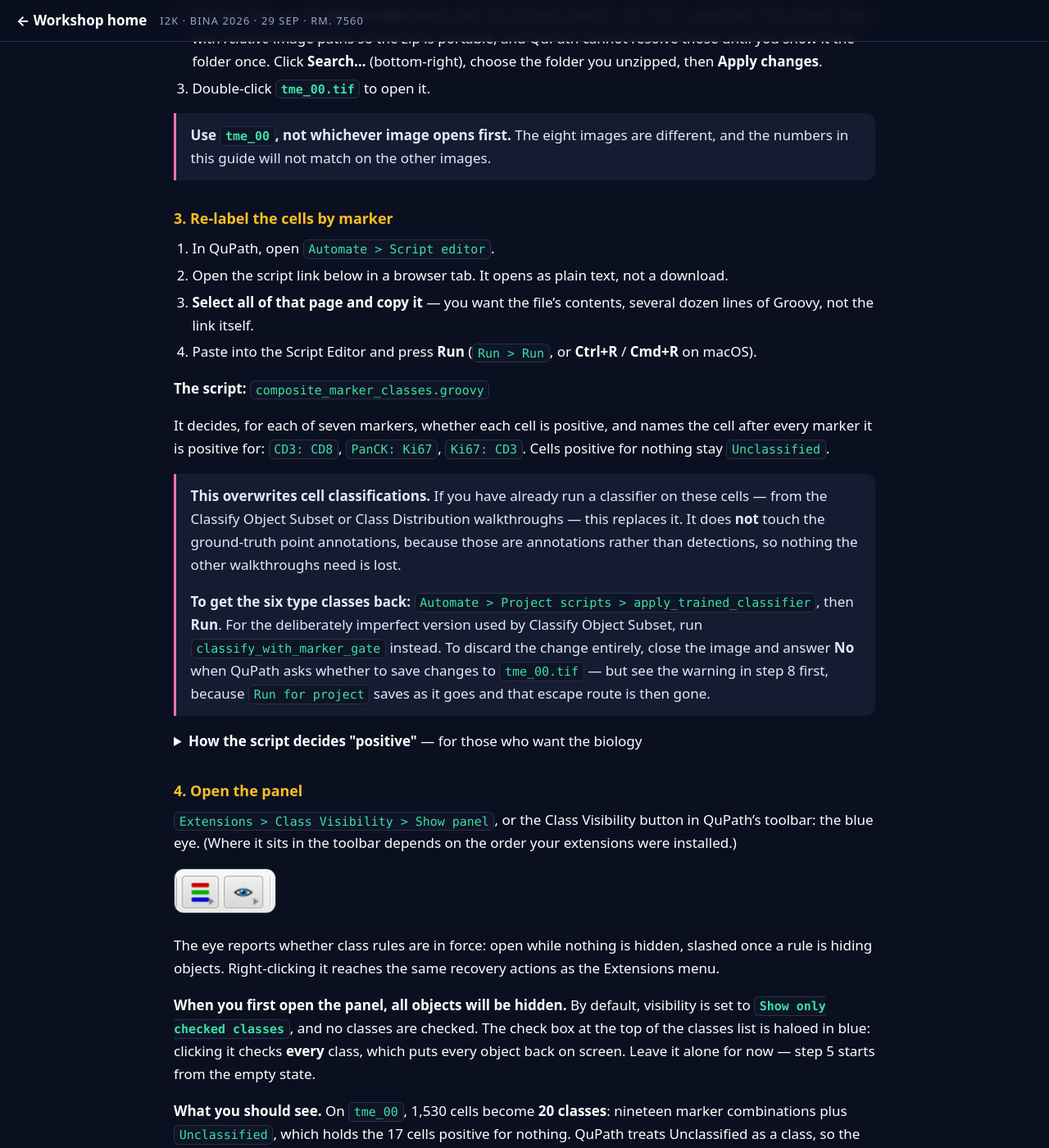
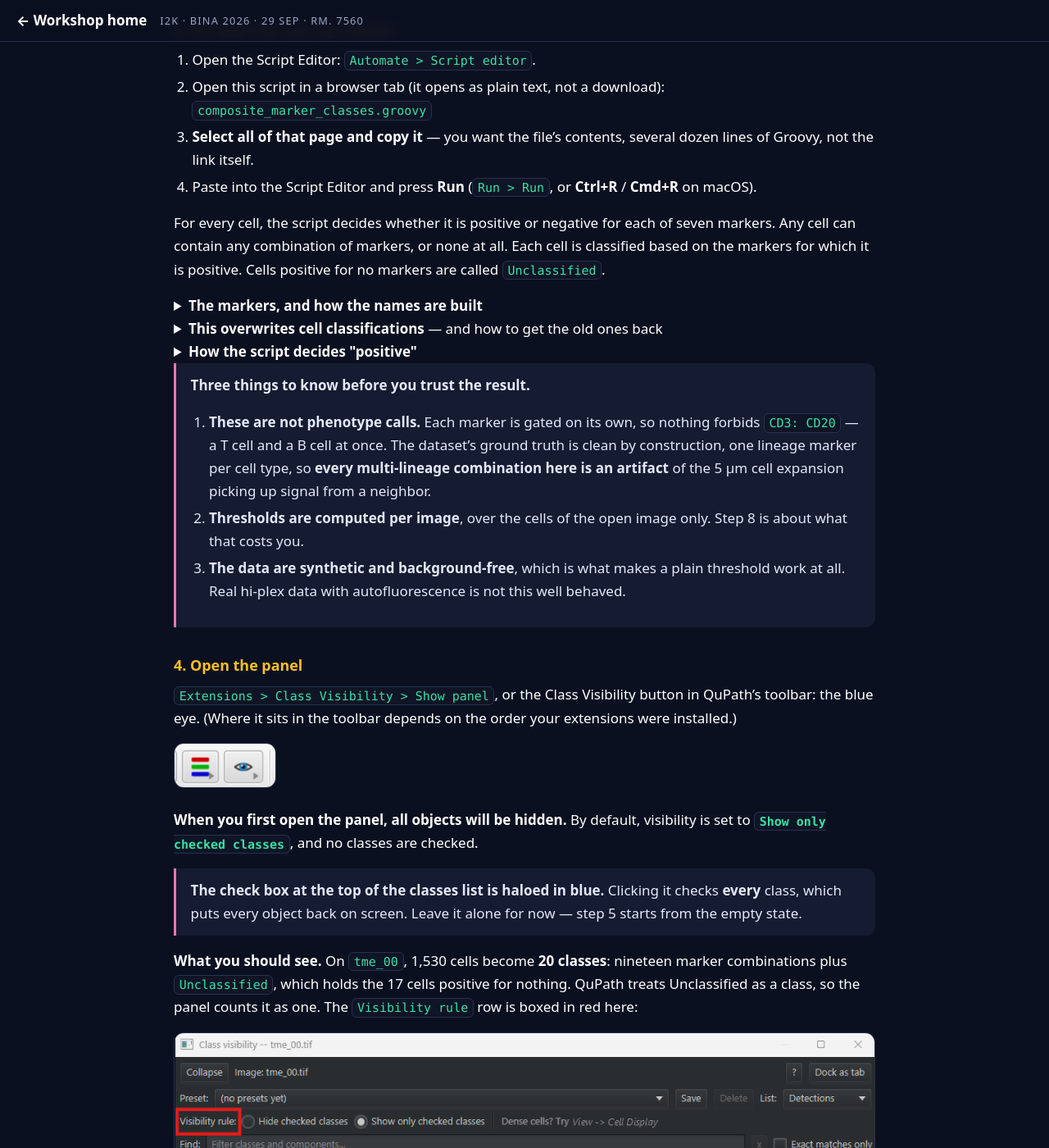
Before and after one commit to MichaelSNelson/BINA-I2K-2026-QuPath-Extensions, a Jekyll site: the page built from docs/14-class-visibility.md, in a window 1280 px wide and 1400 px high, scrolled down 2313 px. Shown: the whole window at 82% size. Built offline with Jekyll 4.4.1, drawn with Linux system fonts in a browser that asks for light colours; some of the changed text lies outside the part shown.

Commit message:
Guide 14: second round of tester notes on sections 1-4
Built-in-list section says when (five to ten classes) and what it
does that the panel cannot; the shared matching rule is a collapsible;
'earns its place' folded into What it does. Step 3 links the script
inline, says how to open the Script Editor, describes the script in
the tester's words, and splits the rest into collapsibles plus one
pink callout. Step 4 loses the eye paragraph; header-check-box note is
a callout.

Claude-Session: https://claude.ai/code/session_01KwiACUr5MacuDvqp74c96o

```diff
--- a/docs/14-class-visibility.md
+++ b/docs/14-class-visibility.md
@@ -30,25 +30,28 @@ A panel of check boxes that shows or hides detections by their class, or by part
 name. Check `CD3` and every cell whose class contains CD3 appears, whether that class is `CD3`,
 `CD3: CD8` or `PanCK: CD3: CD8`. Check two parts and choose whether you want cells with either
 one or with both. Combinations like these are hard to build from QuPath's built-in class list,
-which only checks whole classes one at a time.
+which only checks whole classes one at a time. The panel earns its place when no plain
+single-marker class exists in your image, which is usual on a real panel, and when you want the
+cells carrying two markers at once.
 
 ## When the built-in class list is the better tool
 
-With five or ten classes, use the built-in class list. Open the **Annotations** tab of the
-analysis pane: the **Class list** on the right gives per-class show and hide, a color picker on
-every row, a `Show by default` / `Hide by default` dropdown, and a filter field that accepts
-regular expressions, which the extension's panel does not.
+When you have a small number of classes (five to ten), use QuPath's built-in class list on the
+**Annotations** tab. It does things the extension's panel does not: a color picker on every row,
+a `Show by default` / `Hide by default` dropdown, and a filter field that accepts regular
+expressions.
 
-One thing to know about both tools: QuPath's class matching is not exact by default, and the
-built-in class list and the extension's panel use the same matching rule. Checking the class
-`CD3: CD8` in either one shows every class that contains both `CD3` and `CD8`, such as
-`PanCK: CD3: CD8`, not only the cells whose class is exactly `CD3: CD8`.
+<details markdown="1">
+<summary><b>How class matching works</b> — in both tools</summary>
 
-That answers this section's question. If your image has a plain `CD3` class, checking it in the
-built-in list already shows every class containing CD3, which is exactly what checking the `CD3`
-component in the extension does. The extension earns its place in two cases: when no plain class
-of that name exists, which is the usual situation on a real panel, and when you want the cells
-carrying two markers at once (`All`), which nothing in QuPath's built-in list can express.
+QuPath's class matching is not exact by default, and the built-in class list and the extension's
+panel follow the same rule. Checking the class `CD3: CD8` in either one shows every class that
+contains both `CD3` and `CD8`, such as `PanCK: CD3: CD8`, not only the cells whose class is
+exactly `CD3: CD8`. So if your image has a plain `CD3` class, checking it in the built-in list
+already shows every class containing CD3, which is what checking the `CD3` component in the
+extension does.
+
+</details>
 
 <details markdown="1">
 <summary><b>Install</b> — from the LOCI catalog, then restart QuPath</summary>
@@ -99,33 +102,45 @@ catalog (see the **Install** box above, or the [setup guide](setup.md)).
 
 ### 3. Re-label the cells by marker
 
-1. In QuPath, open `Automate > Script editor`.
-2. Open the script link below in a browser tab. It opens as plain text, not a download.
+1. Open the Script Editor: `Automate > Script editor`.
+2. Open this script in a browser tab (it opens as plain text, not a download):
+   [`composite_marker_classes.groovy`](https://raw.githubusercontent.com/MichaelSNelson/BINA-I2K-2026-QuPath-Extensions/main/scripts/composite_marker_classes.groovy)
 3. **Select all of that page and copy it** — you want the file's contents, several dozen lines
    of Groovy, not the link itself.
 4. Paste into the Script Editor and press **Run** (`Run > Run`, or **Ctrl+R** / **Cmd+R** on
    macOS).
 
-**The script:**
-[`composite_marker_classes.groovy`](https://raw.githubusercontent.com/MichaelSNelson/BINA-I2K-2026-QuPath-Extensions/main/scripts/composite_marker_classes.groovy)
-
-It decides, for each of seven markers, whether each cell is positive, and names the cell after
-every marker it is positive for: `CD3: CD8`, `PanCK: Ki67`, `Ki67: CD3`. Cells positive for
-nothing stay `Unclassified`.
-
-> **This overwrites cell classifications.** If you have already run a classifier on these cells
-> — from the Classify Object Subset or Class Distribution walkthroughs — this replaces it. It does
-> **not** touch the ground-truth point annotations, because those are annotations rather than
-> detections, so nothing the other walkthroughs need is lost.
->
-> **To get the six type classes back:** `Automate > Project scripts > apply_trained_classifier`,
-> then **Run**. For the deliberately imperfect version used by Classify Object Subset, run
-> `classify_with_marker_gate` instead. To discard the change entirely, close the image and answer
-> **No** when QuPath asks whether to save changes to `tme_00.tif` — but see the warning in step 8
-> first, because `Run for project` saves as it goes and that escape route is then gone.
+For every cell, the script decides whether it is positive or negative for each of seven markers.
+Any cell can contain any combination of markers, or none at all. Each cell is classified based on
+the markers for which it is positive. Cells positive for no markers are called `Unclassified`.
 
 <details markdown="1">
-<summary><b>How the script decides "positive"</b> — for those who want the biology</summary>
+<summary><b>The markers, and how the names are built</b></summary>
+
+The markers are: `aSMA`, `CD20`, `CD3`, `CD68`, `CD8`, `Ki67`, `PanCK`. A cell positive for CD3
+and CD8 would be classified as `CD3: CD8`; a cell positive for only CD3 would be classified as
+`CD3`.
+
+</details>
+
+<details markdown="1">
+<summary><b>This overwrites cell classifications</b> — and how to get the old ones back</summary>
+
+If you have already run a classifier on these cells — from the Classify Object Subset or Class
+Distribution walkthroughs — this replaces it. It does **not** touch the ground-truth point
+annotations, because those are annotations rather than detections, so nothing the other
+walkthroughs need is lost.
+
+**To get the six type classes back:** `Automate > Project scripts > apply_trained_classifier`,
+then **Run**. For the deliberately imperfect version used by Classify Object Subset, run
+`classify_with_marker_gate` instead. To discard the change entirely, close the image and answer
+**No** when QuPath asks whether to save changes to `tme_00.tif` — but see the warning in step 8
+first, because `Run for project` saves as it goes and that escape route is then gone.
+
+</details>
+
+<details markdown="1">
+<summary><b>How the script decides "positive"</b></summary>
 
 Each marker gets its own threshold, computed on the open image by
 [Otsu's method](https://en.wikipedia.org/wiki/Otsu%27s_method): automatic, deterministic, one
@@ -133,18 +148,18 @@ cut per marker per image. Six markers are read as the whole-cell mean (`Cell: CD
 on); `Ki67` is read from the nucleus (`Nucleus: Ki67 mean`), because a whole-cell mean would
 dilute a nuclear marker.
 
-Three things to know before you trust the result:
+</details>
 
-1. **These are not phenotype calls.** Each marker is gated on its own, so nothing forbids
-   `CD3: CD20` — a T cell and a B cell at once. The dataset's ground truth is clean by
-   construction, one lineage marker per cell type, so **every multi-lineage combination here is
-   an artifact** of the 5 µm cell expansion picking up signal from a neighbor.
-2. **Thresholds are computed per image**, over the cells of the open image only. Step 8 is about
-   what that costs you.
-3. **The data are synthetic and background-free**, which is what makes a plain threshold work at
-   all. Real hi-plex data with autofluorescence is not this well behaved.
-
-</details>
+> **Three things to know before you trust the result.**
+>
+> 1. **These are not phenotype calls.** Each marker is gated on its own, so nothing forbids
+>    `CD3: CD20` — a T cell and a B cell at once. The dataset's ground truth is clean by
+>    construction, one lineage marker per cell type, so **every multi-lineage combination here is
+>    an artifact** of the 5 µm cell expansion picking up signal from a neighbor.
+> 2. **Thresholds are computed per image**, over the cells of the open image only. Step 8 is about
+>    what that costs you.
+> 3. **The data are synthetic and background-free**, which is what makes a plain threshold work at
+>    all. Real hi-plex data with autofluorescence is not this well behaved.
 
 ### 4. Open the panel
 
@@ -154,14 +169,12 @@ installed.)
 
 <img src="../images/class-visibility/toolbar-button.png" alt="Two QuPath toolbar buttons side by side: on the left the Channel Names Viewer button, three stacked stripes in red, green and blue, and on the right the Class Visibility button, an open blue eye with a small grey triangle at its lower right" width="125">
 
-The eye reports whether class rules are in force: open while nothing is hidden, slashed once a
-rule is hiding objects. Right-clicking it reaches the same recovery actions as the Extensions
-menu.
+**When you first open the panel, all objects will be hidden.** By default, visibility is set to
+**`Show only checked classes`**, and no classes are checked.
 
-**When you first open the panel, all objects will be hidden.** By default, visibility is set to
-**`Show only checked classes`**, and no classes are checked. The check box at the top of the
-classes list is haloed in blue: clicking it checks **every** class, which puts every object back
-on screen. Leave it alone for now — step 5 starts from the empty state.
+> **The check box at the top of the classes list is haloed in blue.** Clicking it checks
+> **every** class, which puts every object back on screen. Leave it alone for now — step 5
+> starts from the empty state.
 
 **What you should see.** On `tme_00`, 1,530 cells become **20 classes**: nineteen marker
 combinations plus `Unclassified`, which holds the 17 cells positive for nothing. QuPath treats
```
